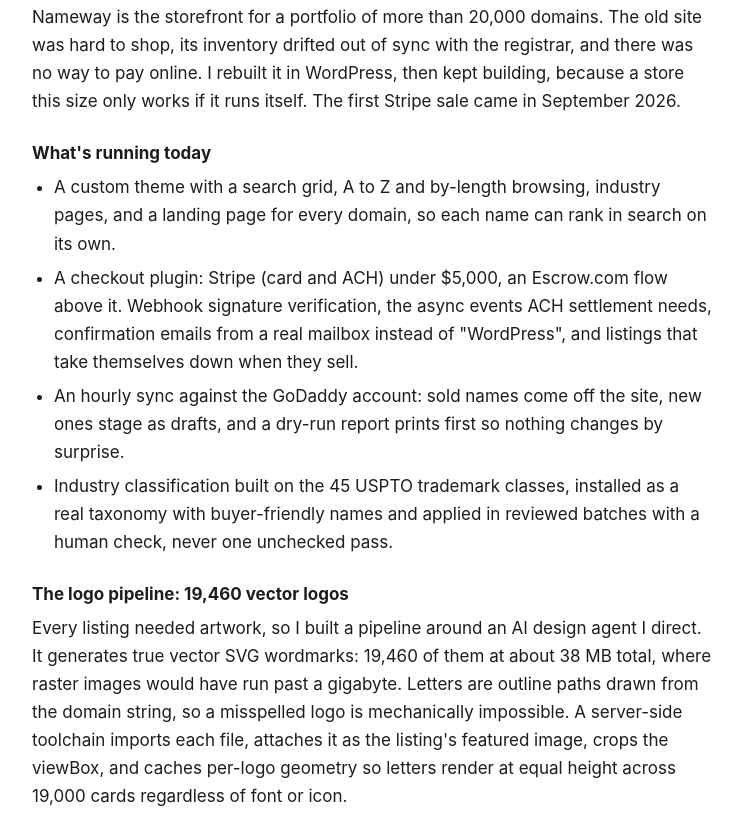
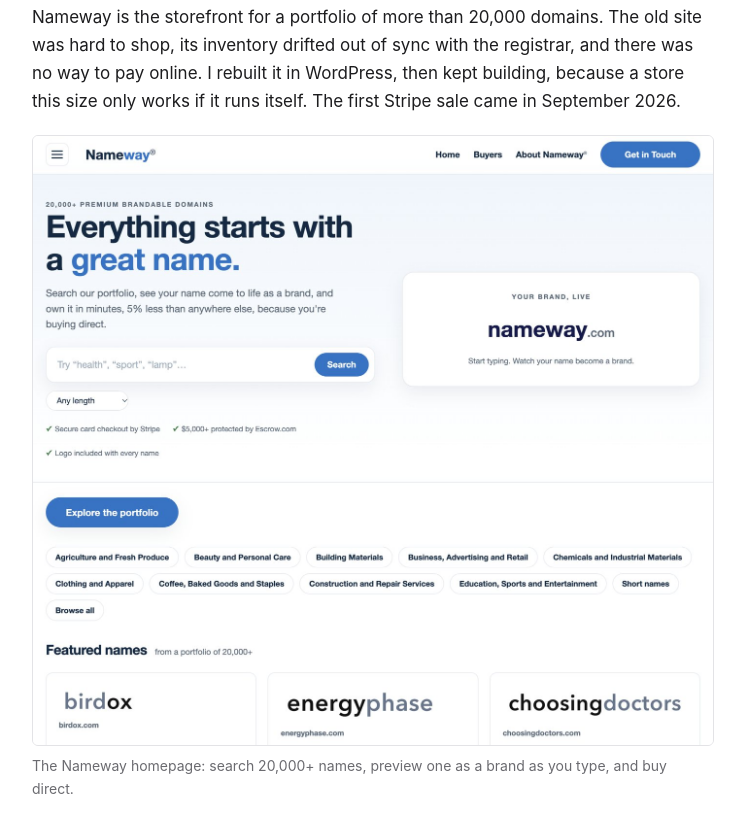
Before and after one commit to lebronsunkle/lebronsunkle.github.io, a plain HTML site: page index.html in a window 1280 px wide. Shown: the part 3320-4133 px from the top of the page, without its empty margins (268-1013 px from the left). Drawn offline with Linux system fonts and the light colour scheme.

Commit message:
Add Nameway screenshot

```diff
--- a/index.html
+++ b/index.html
@@ -85,6 +85,8 @@
   <p class="meta">eWorldWideWeb · 2026 · <a href="https://nameway.com">nameway.com</a></p>
 
   <p>Nameway is the storefront for a portfolio of more than 20,000 domains. The old site was hard to shop, its inventory drifted out of sync with the registrar, and there was no way to pay online. I rebuilt it in WordPress, then kept building, because a store this size only works if it runs itself. The first Stripe sale came in September 2026.</p>
+
+  <figure><img src="img/nameway-home.jpg" alt="Nameway.com homepage with a domain search box, a live brand preview, industry categories and featured names" loading="lazy" width="1400" height="1253"><figcaption>The Nameway homepage: search 20,000+ names, preview one as a brand as you type, and buy direct.</figcaption></figure>
 
   <h3>What's running today</h3>
   <ul>
```
